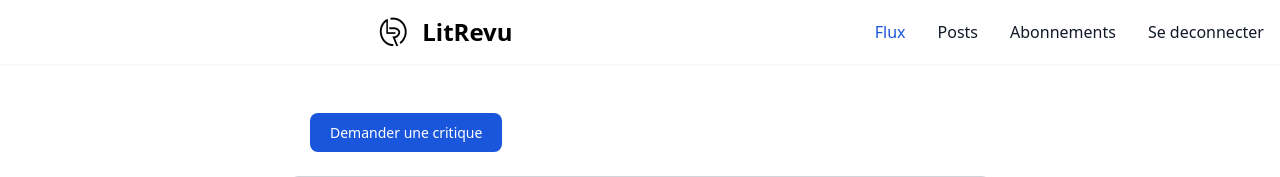
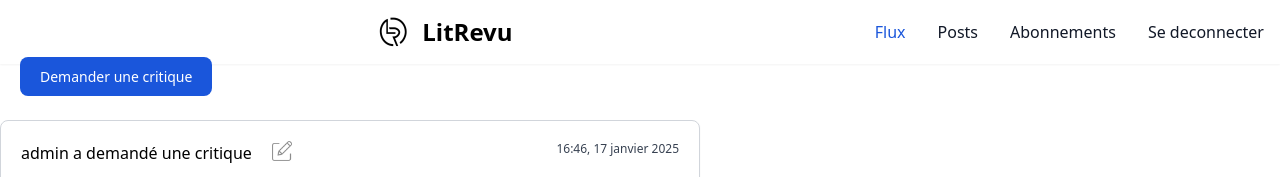
Before and after one commit to wilodorico/P-9-LitRevu, a Django app: page / in a window 1280 px wide. Shown: the top 177 px of the page. Run offline with Django 4.2, Linux system fonts and the light colour scheme; a user stored in the database is signed in; data comes from the database, SQL or seed files in the repository; some libraries are stand-ins or nearby versions.

Commit message:
add includes ticket_card.html and include on home.html

```diff
--- a/review/templates/review/home.html
+++ b/review/templates/review/home.html
@@ -1,39 +1,18 @@
 {% extends "base.html" %}
-{% load static %}
 {% block title %}
     | Flux
 {% endblock title %}
 {% block content %}
-<div class="mx-auto max-w-screen-xl px-4 py-8 sm:px-6 lg:px-8 lg:py-14 flex flex-col items-center">
-    <div class="w-full max-w-[700px] mb-8 px-5">
+<div class="w-full max-w-[700px] flex flex-col items-center">
+    <div class="w-full mb-8 px-5">
         <a href="{% url 'review:ticket_create' %}" class="text-white bg-blue-700 hover:bg-blue-800 focus:ring-4 focus:ring-blue-300 font-medium rounded-lg text-sm px-5 py-2.5 me-2 mb-2 dark:bg-blue-600 dark:hover:bg-blue-700 focus:outline-none dark:focus:ring-blue-800">
             Demander une critique
         </a>
     </div>
 
-    <div class="w-full max-w-[700px]">
+    <div class="w-full">
         {% for ticket in tickets %}
-            <div class="border border-gray-300 rounded-lg shadow-sm mb-5 p-5">
-                <div class="flex justify-between mb-5">
-                    <div class="flex">
-                        <p class="me-5">{{ ticket.user.username }} a demandé une critique</p>
-                        {% if ticket.user == request.user %}
-                        <a href="{% url 'review:ticket_update' ticket.id %}" title="Éditer">
-                            <img src="{% static 'medias/edit.png' %}" alt="Icone édition" class="w-5 h-5">
-                        </a>
-                        {% endif %}
-                    </div>
-                    <p class="text-xs text-gray-700">{{ ticket.time_created | date:"H:i, d F Y" }}</p>
-                </div>
-                <h2 class="text-xl font-bold">{{ ticket.title }}</h2>
-                <p class="text-gray-700 mb-3">{{ ticket.description }}</p>
-                <div class="flex justify-between">
-                    <img src="{{ ticket.image.url }}" alt="ticket image" class="border border-gray-300 h-[200px] object-contain" width="150" height="400">
-                    <a href="#créer une critique" class="text-white h-min self-end bg-blue-700 hover:bg-blue-800 focus:ring-4 focus:ring-blue-300 font-medium rounded-lg text-sm px-5 py-2.5 me-2 mb-2 dark:bg-blue-600 dark:hover:bg-blue-700 focus:outline-none dark:focus:ring-blue-800">
-                        Créer une critique
-                    </a>
-                </div>
-            </div>
+            {% include 'review/includes/ticket_card.html' %}
         {% endfor %}
     </div>
 </div>
--- /dev/null
+++ b/review/templates/review/includes/ticket_card.html
@@ -0,0 +1,22 @@
+{% load static %}
+<div class="border border-gray-300 rounded-lg shadow-sm mb-5 p-5">
+    <div class="flex justify-between mb-5">
+        <div class="flex">
+            <p class="me-5">{{ ticket.user.username }} a demandé une critique</p>
+            {% if ticket.user == request.user %}
+            <a href="{% url 'review:ticket_update' ticket.id %}" title="Éditer">
+                <img src="{% static 'medias/edit.png' %}" alt="Icone édition" class="w-5 h-5">
+            </a>
+            {% endif %}
+        </div>
+        <p class="text-xs text-gray-700">{{ ticket.time_created | date:"H:i, d F Y" }}</p>
+    </div>
+    <h2 class="text-xl font-bold">{{ ticket.title }}</h2>
+    <p class="text-gray-700 mb-3">{{ ticket.description }}</p>
+    <div class="flex justify-between">
+        <img src="{{ ticket.image.url }}" alt="ticket image" class="border border-gray-300 h-[200px] object-contain" width="150" height="400">
+        <a href="{% url 'review:review_create' ticket.id %}" class="text-white h-min self-end bg-blue-700 hover:bg-blue-800 focus:ring-4 focus:ring-blue-300 font-medium rounded-lg text-sm px-5 py-2.5 me-2 mb-2 dark:bg-blue-600 dark:hover:bg-blue-700 focus:outline-none dark:focus:ring-blue-800">
+            Créer une critique
+        </a>
+    </div>
+</div>
```
